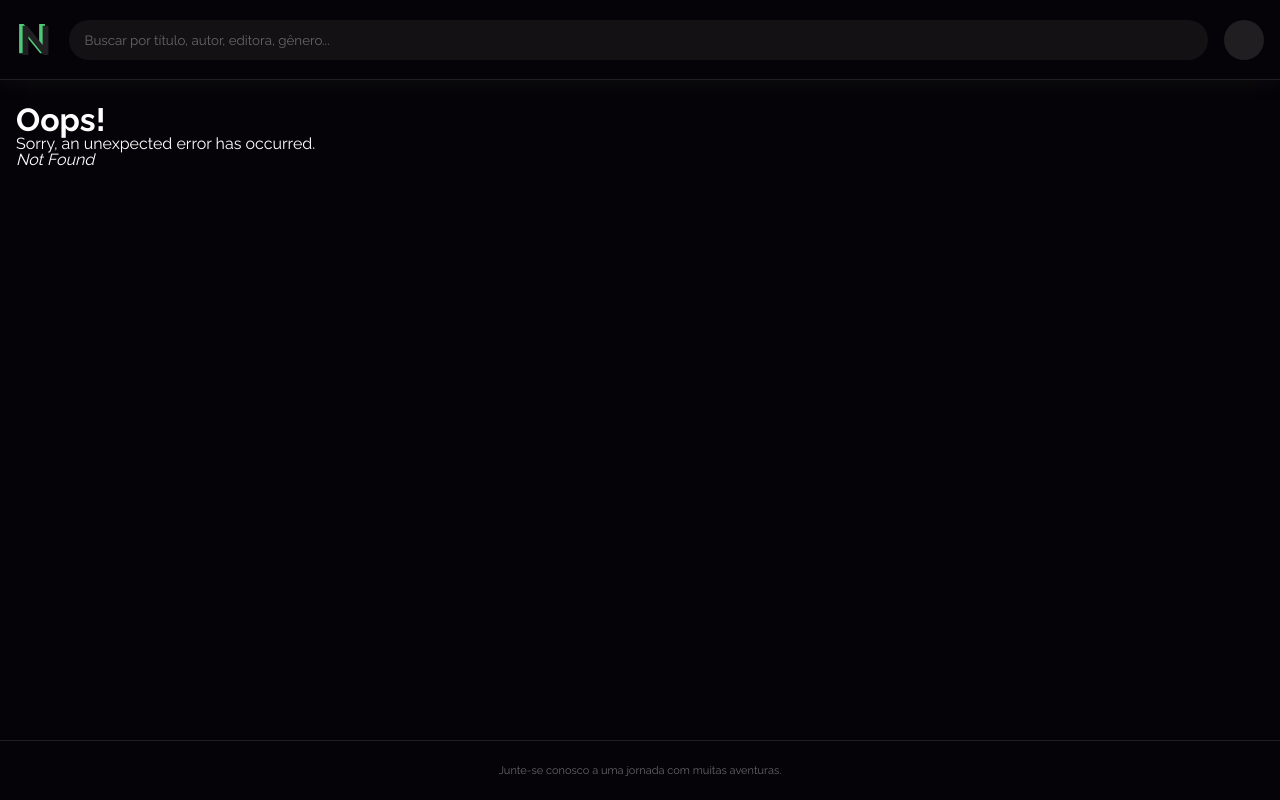
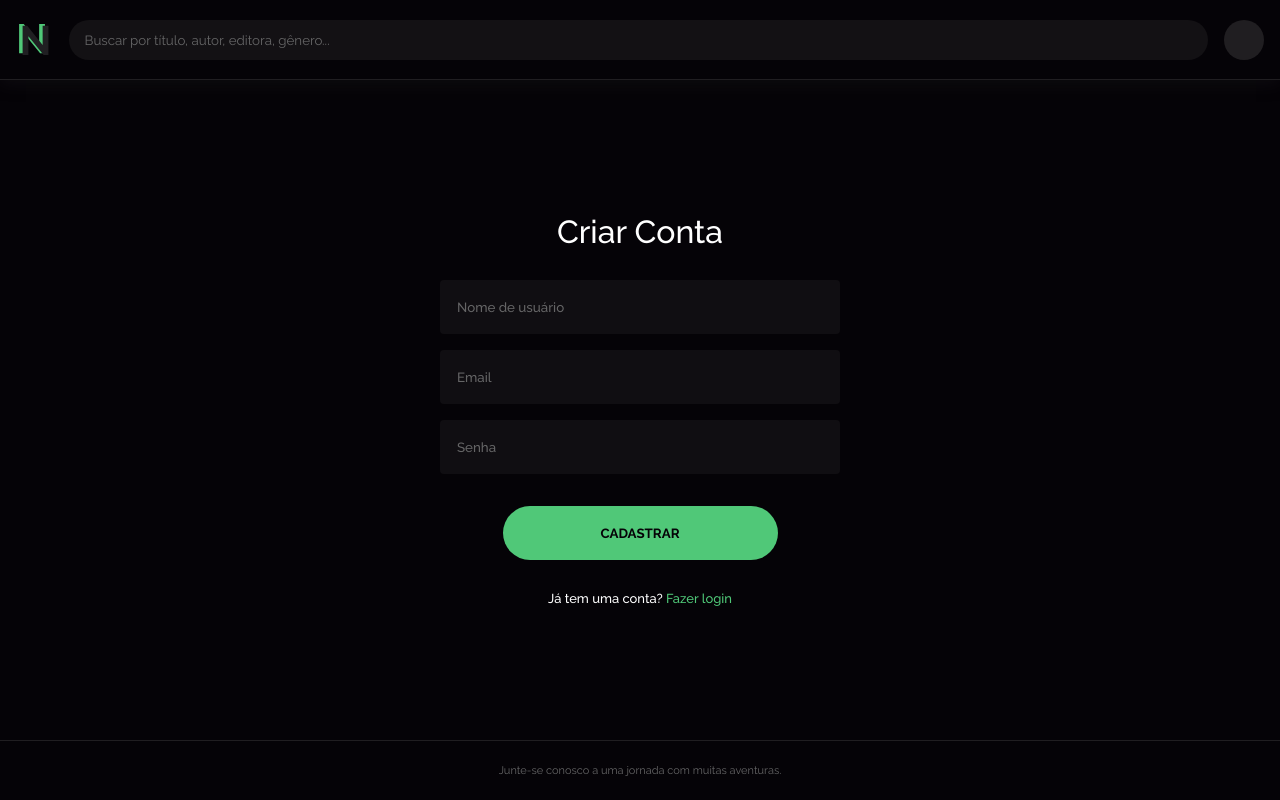
Before and after one commit to lucasfernandodev/novel, a React (Vite) app: page /signup in a window 1280 px wide. Before the commit this address had no page. Built offline with nearby package versions, Linux system fonts and the light colour scheme.

Commit message:
🎉 feat: Add signup page

```diff
--- /dev/null
+++ b/src/Pages/SignUp/index.tsx
@@ -0,0 +1,105 @@
+import { useRef, useState } from 'react';
+import { Layout } from '../../Layout/Layout';
+import { Link } from '../../Layout/Link';
+import style from './style.module.css';
+import { validates } from '../../utils/validates';
+
+export const SignUp = () => {
+
+  const ref = useRef<HTMLFormElement>(null);
+  const [error, setError] = useState<Record<string, { msg: string }>>({})
+
+
+  function handleSubmit(e: React.MouseEvent<HTMLButtonElement, MouseEvent>) {
+    e.preventDefault();
+
+    if (ref.current) {
+      setError({})
+      const form = ref.current;
+
+      const inputs = form.querySelectorAll('input');
+      const _error = {} as Record<string, { msg: string }>
+
+      for (const input of inputs) {
+        const value = input.value;
+        const name = input.name;
+
+        const isValid = validates[name](value);
+
+        if (isValid.error === true) {
+          _error[name] = { msg: isValid.msg }
+        }
+      }
+
+      setError(prev => ({ ...prev, ..._error }))
+
+      // Não teme erro
+      if(Object.keys(error).length === 0){
+        // envia pro server validar
+      }
+    }
+  }
+
+
+  function handleChange(e: React.ChangeEvent<HTMLInputElement>) {
+    const input = e.currentTarget;
+    const value = input.value;
+    const name = input.name;
+
+    const isError = error[name];
+    if (isError) {
+      const isValid = validates[name](value);
+      if (isValid.error !== true) {
+        const _error = error;
+        delete _error[name];
+        setError(() => ({ ..._error }))
+      }
+    }
+  }
+
+
+  return (
+    <Layout className={style.layout}>
+      <form ref={ref} className={style.form}>
+        <h1 className={style.title}>Criar Conta</h1>
+        <div className={style.group}>
+          <fieldset>
+            <input
+              onChange={handleChange}
+              data-validade={error.username ? false : true}
+              name="username"
+              className={style.input}
+              placeholder='Nome de usuário'
+              type="text"
+            />
+            <p className={style.errorMessage}>{error.username && error.username.msg}</p>
+          </fieldset>
+          <fieldset>
+            <input
+              onChange={handleChange}
+              data-validade={error.email ? false : true}
+              name="email"
+              className={style.input}
+              placeholder="Email"
+              type="email"
+            />
+            <p className={style.errorMessage}>{error.email && error.email.msg}</p>
+          </fieldset>
+          <fieldset>
+            <input
+              onChange={handleChange}
+              type="password"
+              data-validade={error.password ? false : true}
+              name="password"
+              className={style.input}
+              placeholder="Senha"
+            />
+            <p className={style.errorMessage}>{error.password && error.password.msg}</p>
+          </fieldset>
+        </div>
+        <button onClick={handleSubmit} type="submit">Cadastrar</button>
+        <p>Já tem uma conta? <Link to="/login">Fazer login</Link></p>
+      </form>
+    </Layout>
+  )
+}
--- /dev/null
+++ b/src/Pages/SignUp/style.module.css
@@ -0,0 +1,104 @@
+.layout{
+  display: flex;
+  min-height: 400px;
+  align-items: center;
+  justify-content: center;
+  width: 100%;
+  padding: 64px 0px;
+}
+
+.form{
+  display: flex;
+  flex-direction: column;
+  align-items: center;
+  width: 100%;
+  gap: 32px;
+  max-width: 400px;
+}
+
+.form .title{
+ font-size: 3.2rem ;
+ font-weight: 500;
+}
+
+.form .group{
+  display: flex;
+  flex-direction: column;
+  gap: 16px;
+  width: 100%;
+}
+
+.form fieldset{
+  border: none;
+  width: 100%;
+  display: flex;
+  flex-direction: column;
+  gap: 8px
+}
+
+.form .input{
+  width: 100%;
+  height: 54px;
+  border-radius: 4px;
+  background-color: var(--black-700);
+  border: none;
+  padding: 16px;
+  border: 1px solid transparent;
+}
+
+.form .input::placeholder{
+  font-weight: 1.3rem;
+  font-weight: 500;
+  color: var(--gray-400)
+}
+
+.form .input:focus{
+  outline: 1px solid var(--black-400);
+}
+
+.form .input[data-validade="false"]{
+  border-color: var(--red-400);
+  outline-color:  var(--red-400);
+}
+
+.form .errorMessage{
+  color: var(--red-400);
+  display: none
+}
+
+.form .input[data-validade="false"] + .errorMessage{
+  display: inline-block;
+}
+
+.form button{
+  width: 275px;
+  background-color: var(--primary);
+  color: var(--black-900);
+  height: 54px;
+  border-radius: 32px;
+  border: none;
+  text-transform: uppercase;
+  font-weight: bold;
+  cursor: pointer;
+  transition: 450ms linear;
+}
+
+.form button:hover{
+  transform: translateY(-4px)
+}
+
+.form p{
+  font-size: 1.3rem;
+  font-weight: 500;
+}
+
+.form p a{
+  color: var(--primary);
+  text-decoration: none;
+  transition: 450ms linear;
+}
+
+.form p a:hover{
+  text-decoration: underline;
+  text-underline-offset: 2px;
+}
--- /dev/null
+++ b/src/utils/validates.ts
@@ -0,0 +1,74 @@
+type TValidates =  Record<string, (value: string) => {error: boolean, msg: string}>
+
+export const validates:TValidates = {
+  email(email: string) {
+    const log = {error: false} as { error: boolean, msg: string };
+    const regex = /^(([^<>()[\]\\.,;:\s@"]+(\.[^<>()[\]\\.,;:\s@"]+)*)|.(".+"))@((\[[0-9]{1,3}\.[0-9]{1,3}\.[0-9]{1,3}\.[0-9]{1,3}\])|(([a-zA-Z\-0-9]+\.)+[a-zA-Z]{2,}))$/
+    if (email.length === 0) {
+      log.error = true;
+      log.msg = 'O email não pode estár vazio'
+      return log;
+    }
+
+    if (!String(email).toLowerCase().match(regex)) {
+      log.error = true;
+      log.msg = "O email é invalido"
+      return log;
+    }
+
+    return log;
+  },
+  password(password: string) {
+    const log = {error: false} as { error: boolean, msg: string };
+    if (password.length === 0) {
+      log.error = true;
+      log.msg = "A senha não pode estár vazio"
+      return log;
+    }
+
+    if (password.length < 7) {
+      log.error = true;
+      log.msg = "A senha deve ter pelo menos 7 caracteres";
+      return log;
+    }
+
+    if (password.length > 64) {
+      log.error = true;
+      log.msg = 'A senha deve ter no máximo 64 caracteres';
+      return log;
+    }
+
+    return log;
+  },
+  username(username: string) {
+    const log = {error: false} as { error: boolean, msg: string };
+    // eslint-disable-next-line no-useless-escape
+    const regex = /^(?=.*[a-zA-Z])\s*[a-zA-Z\s]*$/;
+
+    if (username.length === 0) {
+      log.error = true;
+      log.msg = "O nome de usuário não pode estár vazio"
+      return log
+    }
+
+    if (username.length < 7) {
+      log.error = true;
+      log.msg = "O nome de usuário deve ter pelo menos 7 caracteres"
+      return log
+    }
+
+    if (username.length > 16) {
+      log.error = true;
+      log.msg = 'O nome de usuário deve ter no máximo 16 caracteres'
+      return log
+    }
+
+    if (!regex.test(username)) {
+      log.error = true;
+      log.msg = "O nome de usuário deve conter somente letras"
+      return log
+    }
+
+    return log;
+  }
+}
```
Also changed, not shown: src/Router.tsx (+6 -1 lines).
